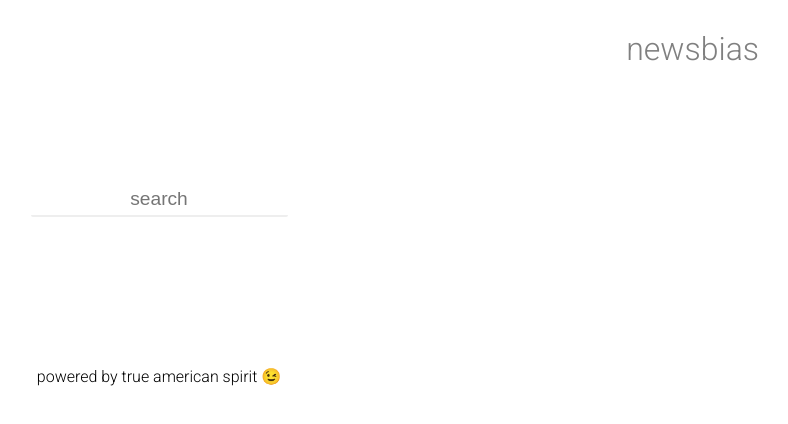
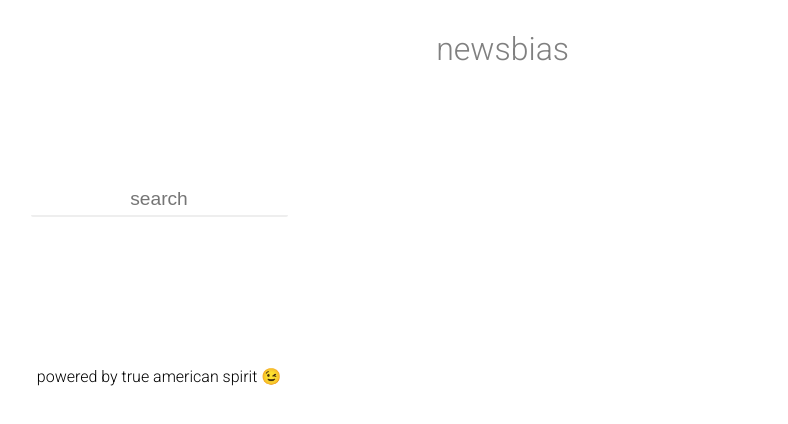
Before and after one commit to newsbias/front-end, a React app: page / in a window 1280 px wide. Shown: the top 424 px of the page, without its empty margins (481-1269 px from the left). Built offline with nearby package versions, Linux system fonts and the light colour scheme.

Commit message:
style changes

```diff
--- a/src/App.jsx
+++ b/src/App.jsx
@@ -11,6 +11,7 @@ import WikiComponent from './components/Wiki';
 import ResultsComponent from './components/Results';
 import ModulComponent from './components/Modul';
 import FooterComponent from './components/Footer';
+import './style.scss';
 
 class App extends React.Component {
   constructor() {
--- a/src/components/styles/modul.scss
+++ b/src/components/styles/modul.scss
@@ -27,6 +27,8 @@
 }
 
 .modul-content {
+  max-width: 800px;
+  margin: 0 auto;
   flex: 1;
   overflow-y: scroll;
   background: white;
--- a/src/index.jsx
+++ b/src/index.jsx
@@ -3,7 +3,6 @@ import React from 'react';
 import ReactDOM from 'react-dom';
 import { AppContainer } from 'react-hot-loader';
 import App from './App';
-import './style.scss';
 
 const root = document.getElementById('root');
 const render = (Component) => {
--- a/src/style.scss
+++ b/src/style.scss
@@ -9,6 +9,8 @@ body {
 }
 .app {
   padding: 15px;
+  max-width: 900px;
+  margin: 0 auto;
 }
 
 
```
